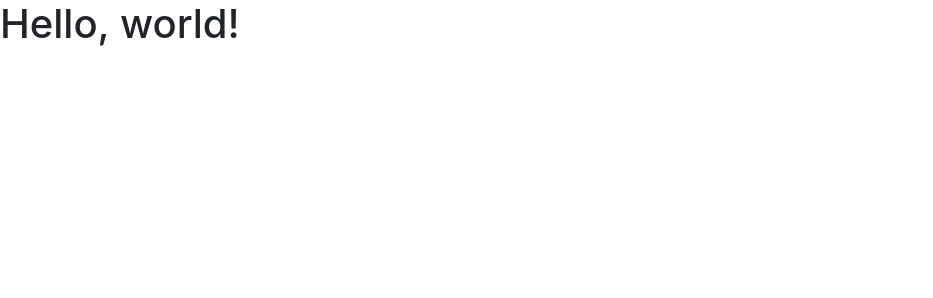
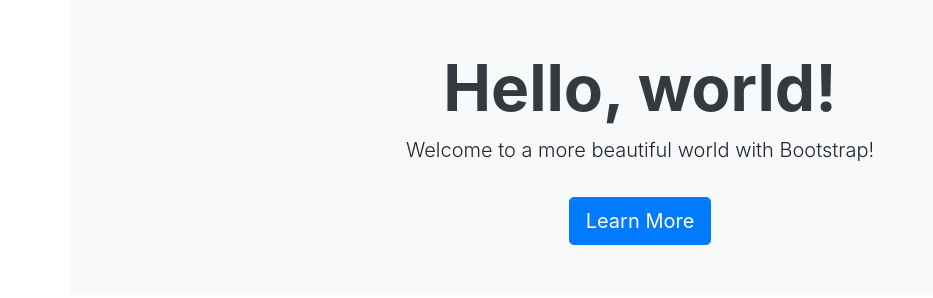
Before and after one commit to MaxSwan31/github-flow, a plain HTML site: page index.html in a window 1280 px wide. Shown: the whole page, without its empty margins (0-933 px from the left). Drawn offline with nearby package versions, Linux system fonts and the light colour scheme.

Commit message:
Add basic skeleton HTML

```diff
--- a/index.html
+++ b/index.html
@@ -6,9 +6,24 @@
     <link rel="stylesheet" href="https://stackpath.bootstrapcdn.com/bootstrap/4.1.1/css/bootstrap.min.css" integrity="sha384-WskhaSGFgHYWDcbwN70/dfYBj47jz9qbsMId/iRN3ewGhXQFZCSftd1LZCfmhktB" crossorigin="anonymous">
 
     <title>Hello, world!</title>
+    <style>
+      .hero {
+        background-color: #f8f9fa;
+        padding: 50px 0;
+      }
+      .hero h1 {
+        font-size: 4rem;
+        font-weight: bold;
+        color: #343a40;
+      }
+    </style>
   </head>
   <body>
-    <h1>Hello, world!</h1>
+    <div class="container text-center hero">
+      <h1>Hello, world!</h1>
+      <p class="lead">Welcome to a more beautiful world with Bootstrap!</p>
+      <a href="https://www.lewagon.com/" class="btn btn-primary btn-lg mt-3" target="_blank" rel="noopener noreferrer">Learn More</a>
+    </div>
 
     <script src="https://code.jquery.com/jquery-3.3.1.slim.min.js" integrity="sha384-q8i/X+965DzO0rT7abK41JStQIAqVgRVzpbzo5smXKp4YfRvH+8abtTE1Pi6jizo" crossorigin="anonymous"></script>
     <script src="https://cdnjs.cloudflare.com/ajax/libs/popper.js/1.14.3/umd/popper.min.js" integrity="sha384-ZMP7rVo3mIykV+2+9J3UJ46jBk0WLaUAdn689aCwoqbBJiSnjAK/l8WvCWPIPm49" crossorigin="anonymous"></script>
```
